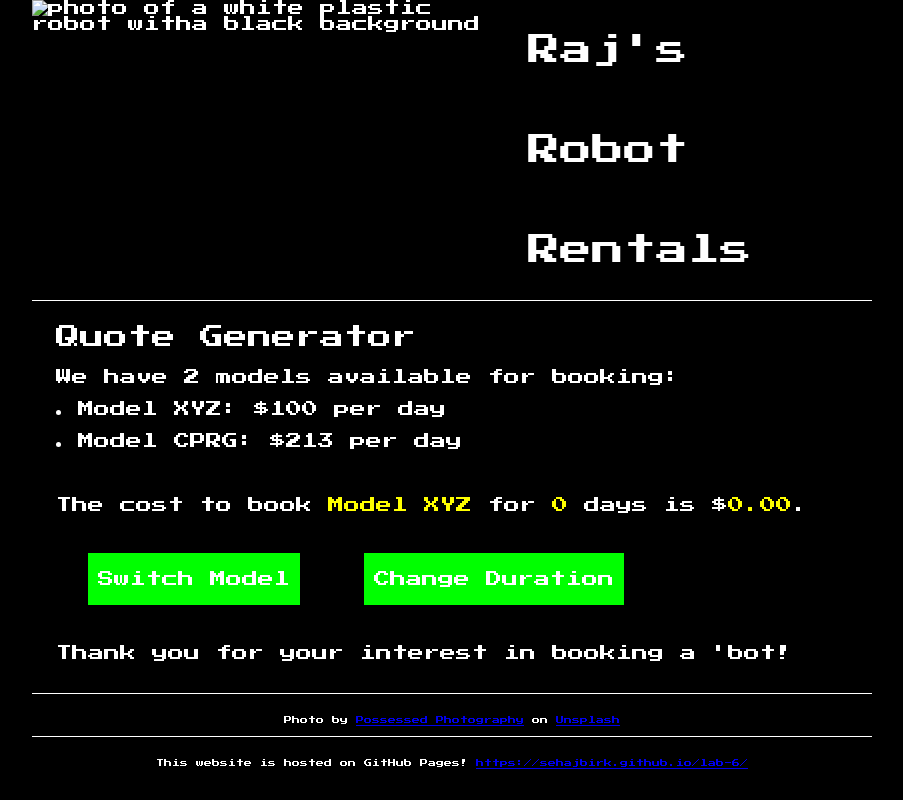
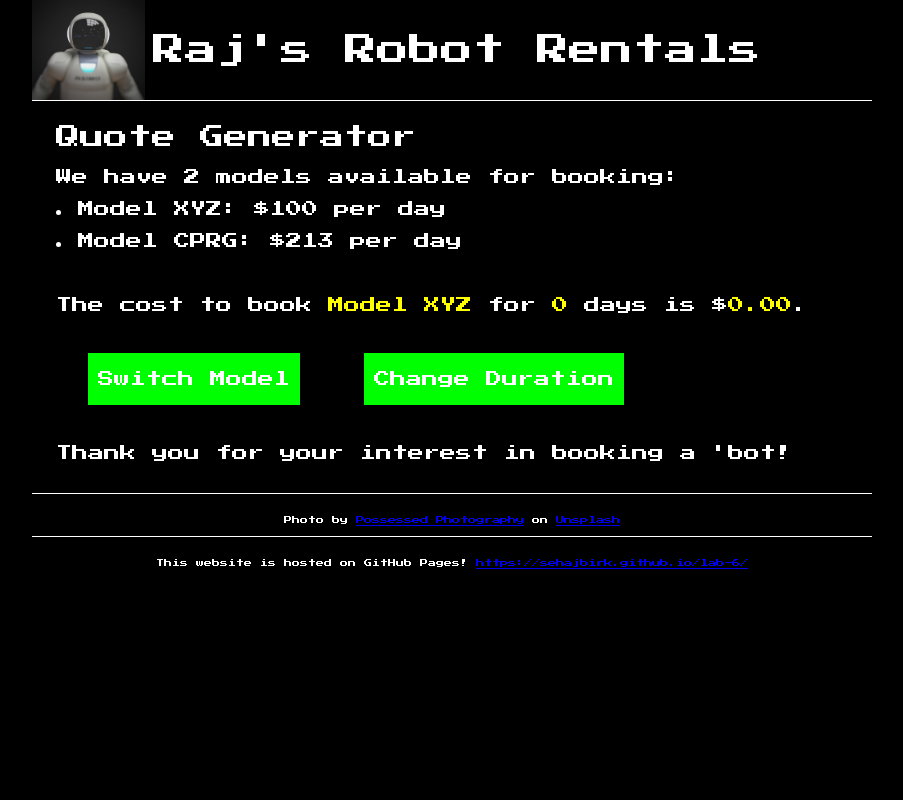
Before and after one commit to SehajbirK/lab-6, a plain HTML site: page index.html in a window 1280 px wide. Shown: the whole page, without its empty margins (188-1091 px from the left). Drawn offline with Linux system fonts and the light colour scheme.

Commit message:
Update index.html

```diff
--- a/index.html
+++ b/index.html
@@ -19,7 +19,7 @@
   <body>
     <header class="flex">
       <img
-        src="images/robot.jpg"
+        src="robot.jpg"
         alt="photo of a white plastic robot witha black background"
       />
       <h1>Raj's Robot Rentals</h1>
```
